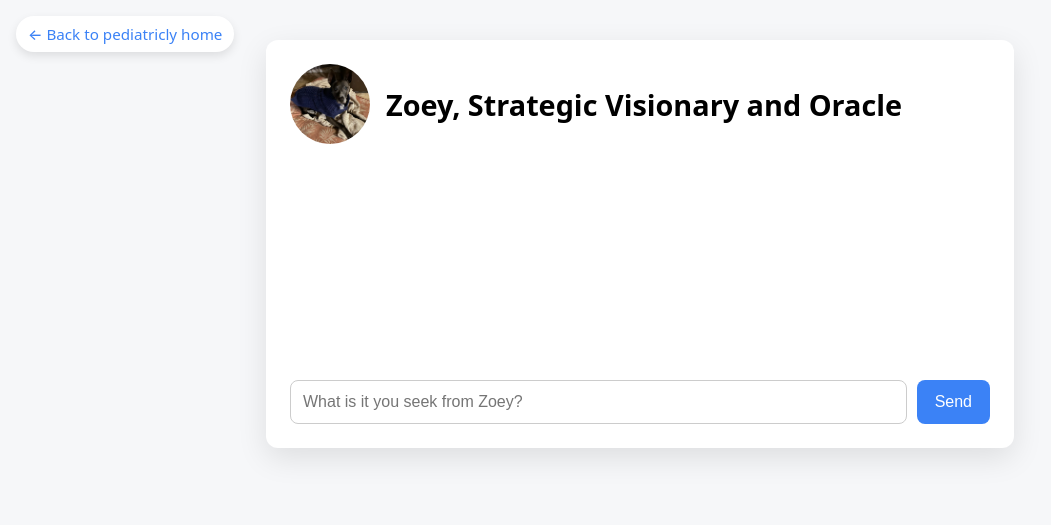
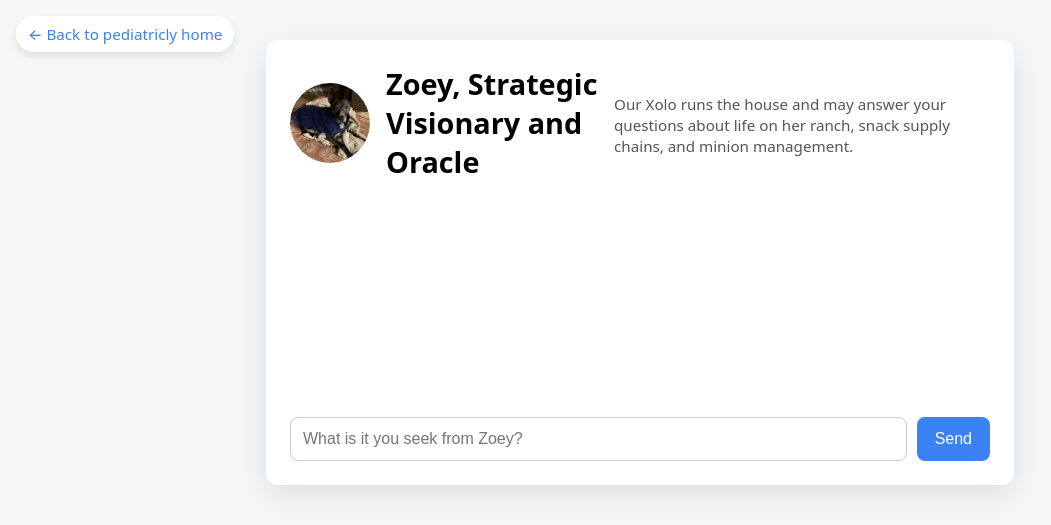
Before and after one commit to pediatricly/xolobot, a Django app: page / in a window 1280 px wide. Shown: the top 525 px of the page, without its empty margins (0-1051 px from the left). Run offline with Django 5.2, Linux system fonts and the light colour scheme.

Commit message:
subtitle

```diff
--- a/chatbot/static/chatbot/style.css
+++ b/chatbot/static/chatbot/style.css
@@ -32,6 +32,12 @@ h1 {
     font-size: 1.8rem;
 }
 
+.subtitle {
+    margin: 6px 0 0;
+    font-size: 0.95rem;
+    color: #555;
+    line-height: 1.4;
+}
 
 .chat {
     margin-top: 20px;
--- a/chatbot/templates/chatbot/index.html
+++ b/chatbot/templates/chatbot/index.html
@@ -14,6 +14,10 @@
     <div class="header">
         <img src="{% static 'chatbot/zoey.jpg' %}" alt="Zoey">
         <h1>Zoey, Strategic Visionary and Oracle</h1>
+          <p class="subtitle">
+            Our Xolo runs the house and may answer your questions about life on her ranch,
+            snack supply chains, and minion management.
+         </p>
     </div>
 
     <div id="chat" class="chat"></div>
```
